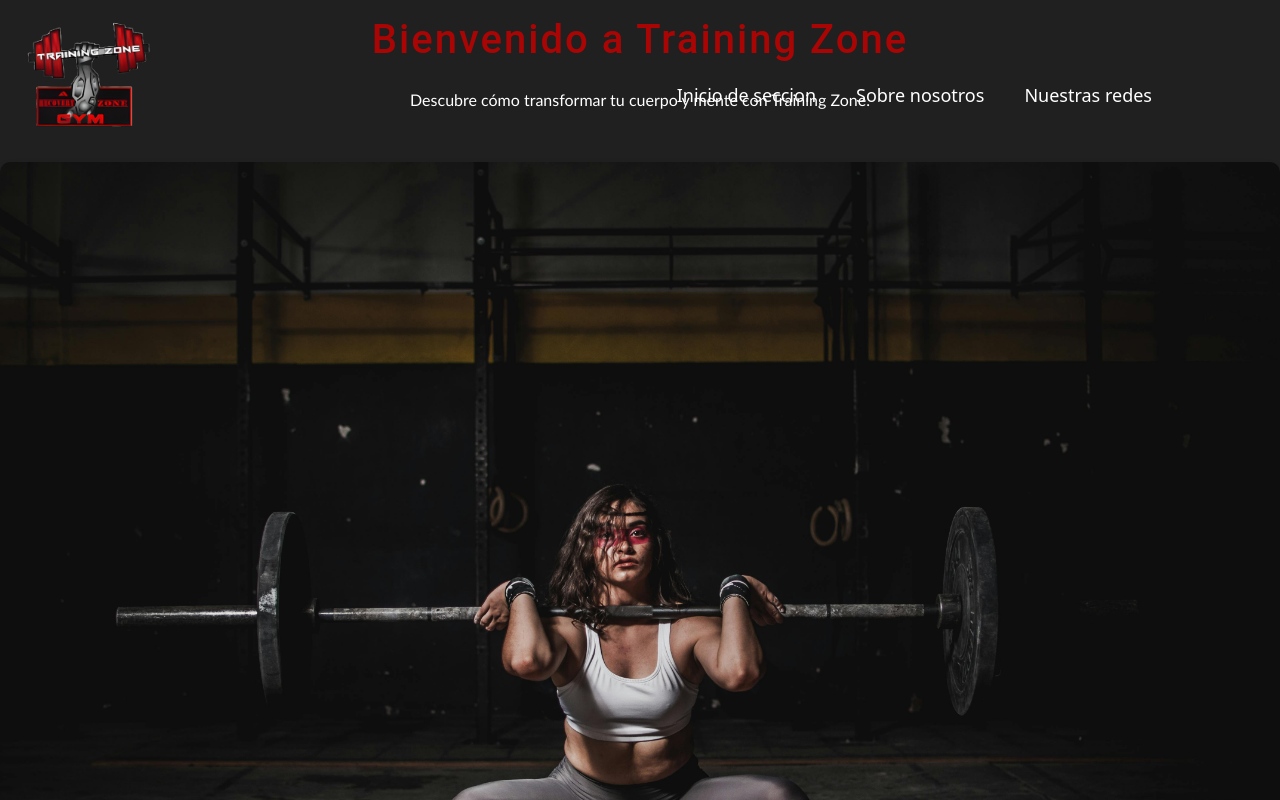
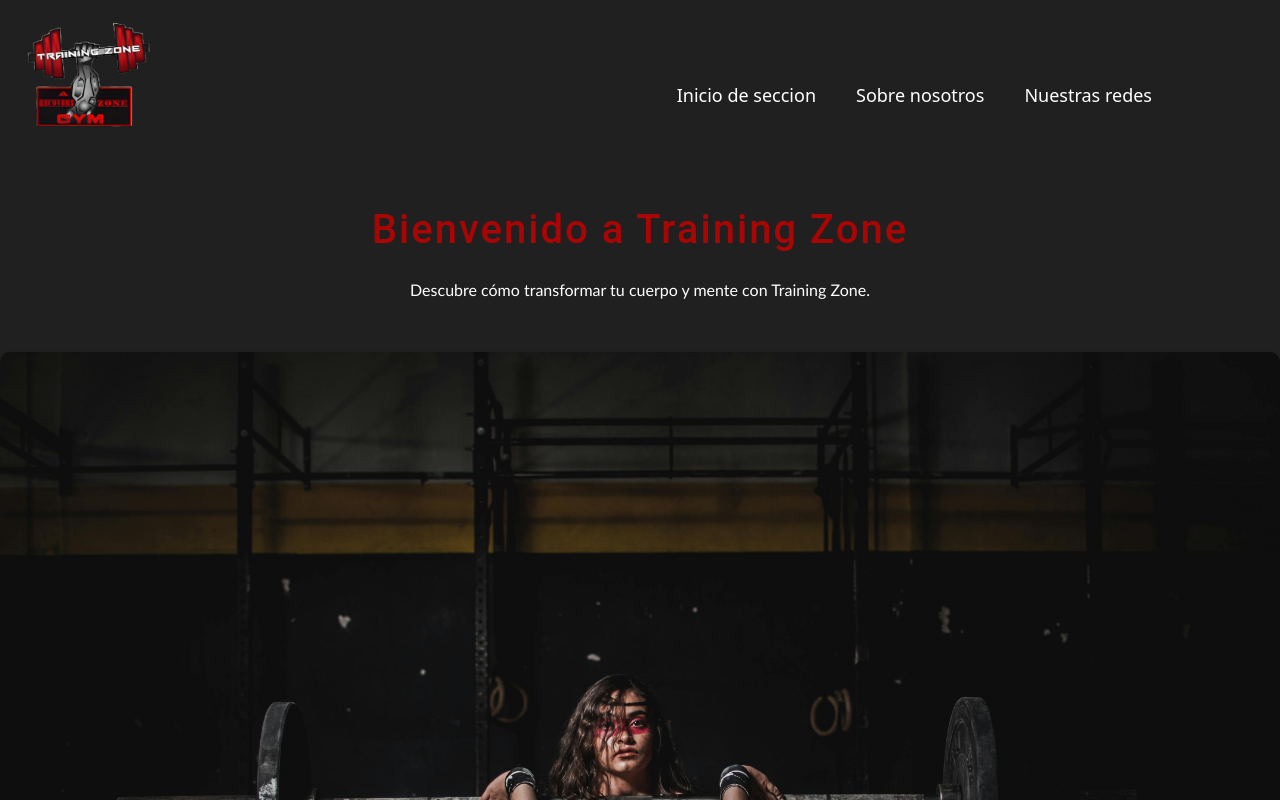
Before and after one commit to FrankLDF/TrainingZoneFrontend, a React (Vite) app: page /home in a window 1280 px wide. Shown: the top 800 px of the page. Built offline with nearby package versions, Linux system fonts and the light colour scheme.

Commit message:
corrigiendo position del nav

```diff
--- a/src/componentes/navbar/navbar.jsx
+++ b/src/componentes/navbar/navbar.jsx
@@ -1,17 +1,35 @@
-import nav from './navbar.module.css'
-import LogoT from '../../assets/logo.png';
+import { useEffect } from "react";
+
+import nav from "./navbar.module.css";
+import LogoT from "../../assets/logo.png";
 
 export default function Navbar() {
-    return (
+  useEffect(() => {
+    const handleScroll = () => {
+      const header = document.querySelector(`.${nav.header}`);
+      if (window.scrollY > 50) {
+        header.classList.add(nav.scrolled);
+      } else {
+        header.classList.remove(nav.scrolled);
+      }
+    };
+
+    window.addEventListener("scroll", handleScroll);
+
+    return () => {
+      window.removeEventListener("scroll", handleScroll);
+    };
+  }, []);
+
+  return (
     <header className={nav.header}>
-        <img src={LogoT} className={nav.logo} alt='logo'/>
+      <img src={LogoT} className={nav.logo} alt="logo" />
 
-        <nav className={nav.navbar}>
-            <a href='/'>Inicio de seccion</a>
-            <a href='/'>Sobre nosotros</a>
-            <a href='/'>Nuestras redes</a>
-
-        </nav>
+      <nav className={nav.navbar}>
+        <a href="/">Inicio de seccion</a>
+        <a href="/">Sobre nosotros</a>
+        <a href="/">Nuestras redes</a>
+      </nav>
     </header>
-  )
+  );
 }
--- a/src/componentes/navbar/navbar.module.css
+++ b/src/componentes/navbar/navbar.module.css
@@ -1,5 +1,5 @@
 .header {
-    position: absolute;
+    position: sticky;
     top: 0;
     left: 0;
     width: 100%;
@@ -8,8 +8,15 @@
     display: flex;
     justify-content: space-between;
     align-items: center;
-    z-index: 100;
+    z-index: 50;
+    transition: background 0.3s, backdrop-filter 0.3s;
 }
+
+.header.scrolled {
+  background: rgba(0, 0, 0, 0.8);
+  backdrop-filter: blur(10px);
+}
+
 .logo{
     top: -150px;
     left: 50%;
```
